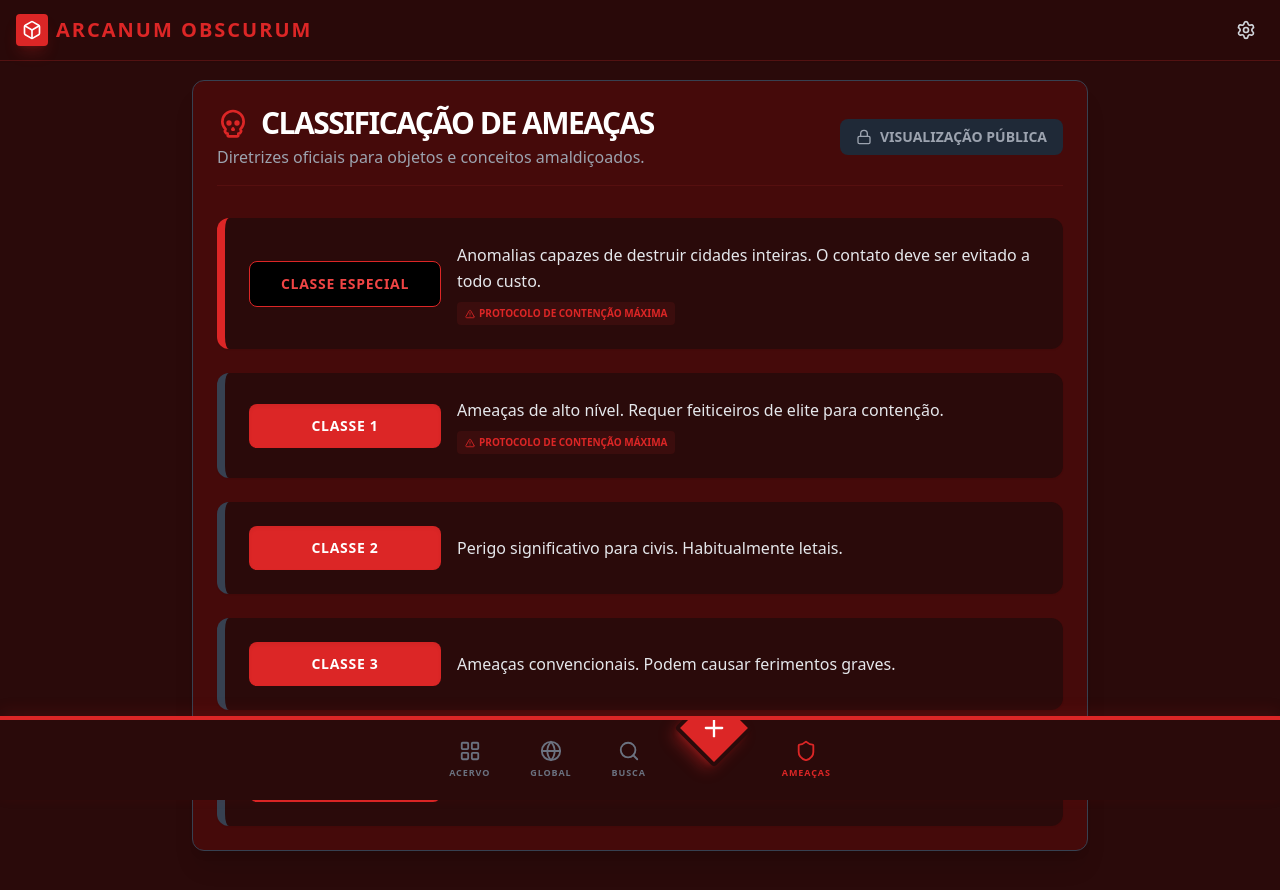
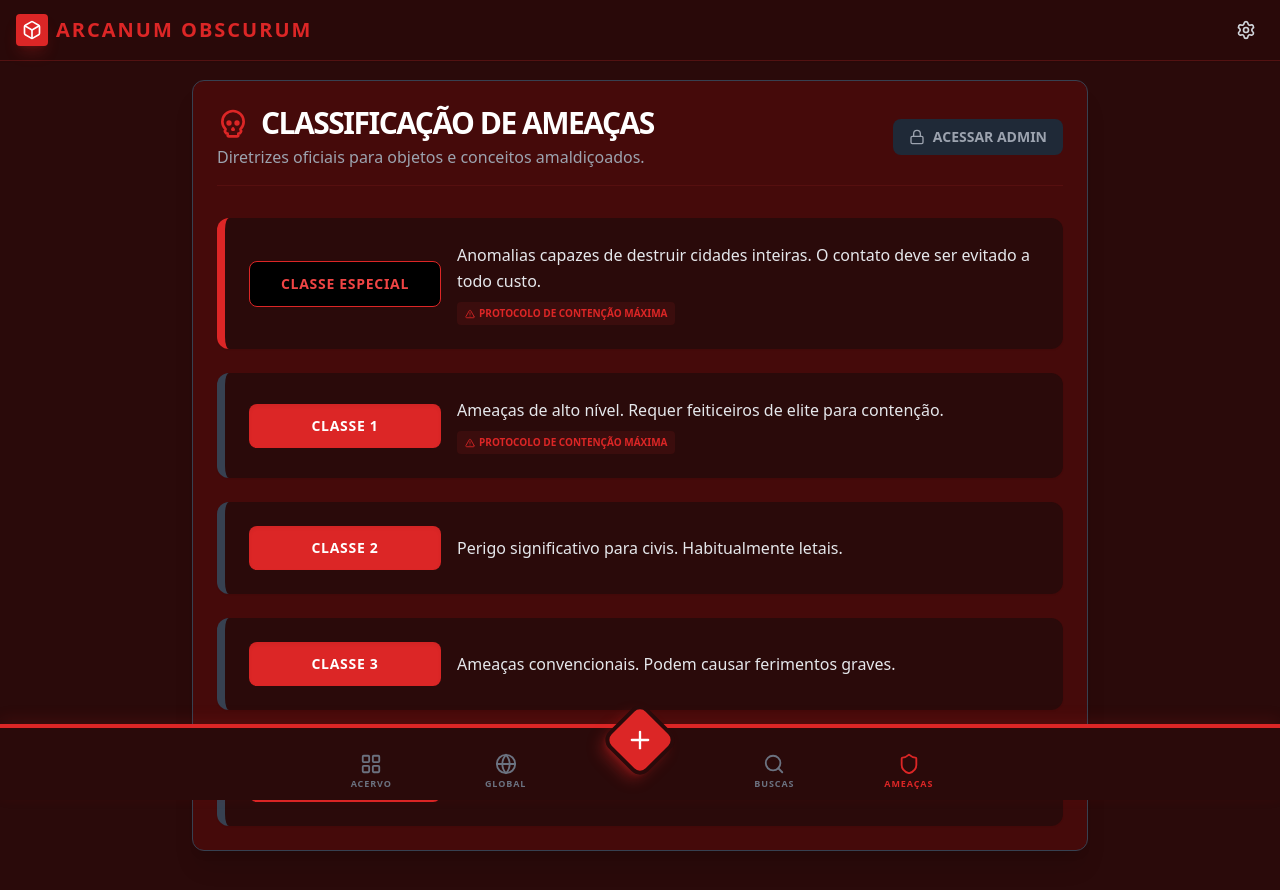
Before and after one commit to VLAD-Taps/Arcanum-Obscurum-site, a React (Vite) app: page / in a window 1280 px wide. Both pictures are taken after a click on the button "AMEAÇAS". Shown: the top 890 px of the page. Built offline with nearby package versions, Linux system fonts and the light colour scheme.

Commit message:
Centralização de botões, mudanças nas edições de admin

```diff
--- a/App.tsx
+++ b/App.tsx
@@ -309,33 +309,43 @@ function App() {
       />
 
       {/* Bottom Tab Bar (Red/White Theme) */}
-      <div className="fixed bottom-0 w-full bg-white dark:bg-void border-t-4 border-arcane-red py-3 px-1 flex justify-between items-center z-50 md:justify-center md:gap-6 shadow-[0_-5px_15px_rgba(220,38,38,0.1)] overflow-x-auto">
+      <div className="fixed bottom-0 w-full bg-white dark:bg-void border-t-4 border-arcane-red py-2 px-2 z-50 shadow-[0_-5px_15px_rgba(220,38,38,0.1)]">
+        <div className="grid grid-cols-5 items-end max-w-lg mx-auto md:max-w-2xl">
+          {/* 1. Acervo */}
           <NavButton
             active={activeTab === 'catalog'}
             onClick={() => setActiveTab('catalog')}
             icon={<LayoutGrid size={22} />}
             label="ACERVO"
           />
+
+          {/* 2. Global */}
           <NavButton
             active={activeTab === 'maps'}
             onClick={() => setActiveTab('maps')}
             icon={<Globe size={22} />}
             label="GLOBAL"
           />
+
+          {/* 3. Center ADD Button */}
+          <div className="flex justify-center relative -top-6">
+             <button
+               onClick={() => setActiveTab('add')}
+               className={`bg-arcane-red text-white w-14 h-14 rounded-xl flex items-center justify-center shadow-lg shadow-red-600/40 hover:scale-105 transition-transform rotate-45 border-4 border-white dark:border-void ${activeTab === 'add' ? 'ring-2 ring-red-400' : ''}`}
+             >
+               <Plus size={28} className="-rotate-45" />
+             </button>
+          </div>
+
+          {/* 4. Buscas */}
           <NavButton
             active={activeTab === 'search'}
             onClick={() => setActiveTab('search')}
             icon={<Search size={22} />}
-          label="BUSCA"
+            label="BUSCAS"
           />
-        <div className="relative -top-8 mx-2 flex-shrink-0">
-           <button
-             onClick={() => setActiveTab('add')}
-             className="bg-arcane-red text-white w-14 h-14 rounded flex items-center justify-center shadow-lg shadow-red-600/40 hover:scale-105 transition-transform rotate-45 border-4 border-white dark:border-void"
-           >
-             <Plus size={28} className="-rotate-45" />
-           </button>
-        </div>
+
+          {/* 5. Ameaças */}
           <NavButton
             active={activeTab === 'threats'}
             onClick={() => setActiveTab('threats')}
@@ -344,18 +354,19 @@ function App() {
           />
         </div>
       </div>
+    </div>
   );
 }
 
 const NavButton = ({ active, onClick, icon, label }: { active: boolean, onClick: () => void, icon: React.ReactNode, label: string }) => (
   <button
     onClick={onClick}
-    className={`flex flex-col items-center gap-1 transition-colors px-2 min-w-[50px] ${
+    className={`flex flex-col items-center justify-end gap-1 transition-colors h-12 pb-1 ${
       active ? 'text-arcane-red font-bold' : 'text-gray-400 dark:text-gray-500 hover:text-gray-600 dark:hover:text-gray-300'
     }`}
   >
     {icon}
-    <span className="text-[9px] font-black tracking-widest">{label}</span>
+    <span className="text-[9px] font-black tracking-widest leading-none">{label}</span>
   </button>
 );
 
--- a/components/ThreatLevels.tsx
+++ b/components/ThreatLevels.tsx
@@ -17,8 +17,23 @@ const ThreatLevels: React.FC = () => {
   const [editForm, setEditForm] = useState<Partial<ThreatLevel>>({});
 
   const toggleAdmin = () => {
-    setIsAdmin(!isAdmin);
-    setEditingId(null);
+    if (isAdmin) {
+      // Se já for admin, clica para sair (Logout)
+      setIsAdmin(false);
+      setEditingId(null);
+    } else {
+      // Se não for admin, pede a senha
+      // Timeout pequeno para garantir que a UI atualizou antes do prompt bloquear a thread
+      setTimeout(() => {
+        const password = window.prompt("INSIRA A CREDENCIAL DE SEGURANÇA (NÍVEL 5):");
+
+        if (password === '411521096') {
+          setIsAdmin(true);
+        } else if (password !== null) {
+          alert("ACESSO NEGADO. Protocolo de segurança ativado.");
+        }
+      }, 50);
+    }
   };
 
   const startEdit = (level: ThreatLevel) => {
@@ -32,9 +47,9 @@ const ThreatLevels: React.FC = () => {
   };
 
   return (
-    <div className="h-full overflow-y-auto p-6 bg-white dark:bg-void-light rounded-xl shadow-xl border border-gray-200 dark:border-gray-700">
+    <div className="min-h-full p-6 bg-white dark:bg-void-light rounded-xl shadow-xl border border-gray-200 dark:border-gray-700 relative">
 
-      <div className="flex justify-between items-center mb-8 border-b border-gray-200 dark:border-red-900/30 pb-4">
+      <div className="flex justify-between items-center mb-8 border-b border-gray-200 dark:border-red-900/30 pb-4 sticky top-0 bg-white dark:bg-void-light z-10">
         <div>
            <h2 className="text-3xl font-black text-gray-900 dark:text-white uppercase tracking-tighter flex items-center gap-3">
              <Skull className="text-arcane-red w-8 h-8" />
@@ -44,15 +59,16 @@ const ThreatLevels: React.FC = () => {
         </div>
 
         <button
+          type="button"
           onClick={toggleAdmin}
-          className={`flex items-center gap-2 px-4 py-2 rounded-lg font-bold text-sm transition-all ${
+          className={`flex items-center gap-2 px-4 py-2 rounded-lg font-bold text-sm transition-all cursor-pointer relative z-20 ${
             isAdmin
-              ? 'bg-arcane-red text-white shadow-lg shadow-red-500/30'
-              : 'bg-gray-200 dark:bg-gray-800 text-gray-600 dark:text-gray-400'
+              ? 'bg-arcane-red text-white shadow-lg shadow-red-500/30 hover:bg-red-700'
+              : 'bg-gray-200 dark:bg-gray-800 text-gray-600 dark:text-gray-400 hover:bg-gray-300 dark:hover:bg-gray-700'
           }`}
         >
           {isAdmin ? <Unlock size={16} /> : <Lock size={16} />}
-          {isAdmin ? 'MODO ADMIN ATIVO' : 'VISUALIZAÇÃO PÚBLICA'}
+          {isAdmin ? 'MODO ADMIN (ATIVO)' : 'ACESSAR ADMIN'}
         </button>
       </div>
 
@@ -67,24 +83,27 @@ const ThreatLevels: React.FC = () => {
             }`}
             style={{ borderLeftColor: editingId !== level.id && level.grade.includes('Especial') ? '#dc2626' : undefined }}
           >
+            {/* O botão de edição só aparece se for Admin */}
             {isAdmin && editingId !== level.id && (
               <button
+                type="button"
                 onClick={() => startEdit(level)}
-                className="absolute top-4 right-4 text-gray-400 hover:text-arcane-red"
+                className="absolute top-4 right-4 text-gray-400 hover:text-arcane-red p-2"
+                title="Editar Registro"
               >
                 <Edit2 size={18} />
               </button>
             )}
 
             {editingId === level.id ? (
-              <div className="space-y-4">
+              <div className="space-y-4 animate-in fade-in">
                  <div>
                    <label className="block text-xs font-bold text-gray-500 uppercase mb-1">Nome da Classe</label>
                    <input
                      type="text"
                      value={editForm.grade || ''}
                      onChange={(e) => setEditForm({...editForm, grade: e.target.value})}
-                     className="w-full p-2 border rounded bg-white dark:bg-gray-900 dark:text-white dark:border-gray-700"
+                     className="w-full p-2 border rounded bg-white dark:bg-gray-900 dark:text-white dark:border-gray-700 focus:ring-1 focus:ring-arcane-red outline-none"
                    />
                  </div>
                  <div>
@@ -92,12 +111,25 @@ const ThreatLevels: React.FC = () => {
                    <textarea
                      value={editForm.description || ''}
                      onChange={(e) => setEditForm({...editForm, description: e.target.value})}
-                     className="w-full p-2 border rounded bg-white dark:bg-gray-900 dark:text-white dark:border-gray-700 h-24"
+                     className="w-full p-2 border rounded bg-white dark:bg-gray-900 dark:text-white dark:border-gray-700 h-24 focus:ring-1 focus:ring-arcane-red outline-none"
                    />
                  </div>
-                 <div className="flex justify-end gap-2">
-                   <button onClick={() => setEditingId(null)} className="p-2 text-gray-500"><X size={20}/></button>
-                   <button onClick={saveEdit} className="flex items-center gap-2 px-4 py-2 bg-green-600 text-white rounded font-bold"><Save size={16}/> Salvar</button>
+                 {/* O botão de Salvar só existe dentro deste bloco, que só abre se for Admin */}
+                 <div className="flex justify-end gap-2 pt-2">
+                   <button
+                    type="button"
+                    onClick={() => setEditingId(null)}
+                    className="p-2 text-gray-500 hover:bg-gray-100 dark:hover:bg-gray-800 rounded"
+                   >
+                     <X size={20}/>
+                   </button>
+                   <button
+                    type="button"
+                    onClick={saveEdit}
+                    className="flex items-center gap-2 px-4 py-2 bg-green-600 hover:bg-green-700 text-white rounded font-bold shadow-lg shadow-green-500/20"
+                   >
+                     <Save size={16}/> SALVAR ALTERAÇÕES
+                   </button>
                  </div>
               </div>
             ) : (
@@ -127,9 +159,10 @@ const ThreatLevels: React.FC = () => {
       </div>
 
       {isAdmin && (
-        <div className="mt-8 p-4 bg-yellow-50 dark:bg-yellow-900/10 border border-yellow-200 dark:border-yellow-700 rounded text-center">
-           <p className="text-sm text-yellow-800 dark:text-yellow-500 font-semibold">
-             Você está logado como Administrador. Todas as alterações são registradas nos arquivos akashicos.
+        <div className="mt-8 p-4 bg-yellow-50 dark:bg-yellow-900/10 border border-yellow-200 dark:border-yellow-700 rounded text-center animate-in slide-in-from-bottom-5">
+           <p className="text-sm text-yellow-800 dark:text-yellow-500 font-semibold flex items-center justify-center gap-2">
+             <Unlock size={14} />
+             SESSÃO ADMINISTRATIVA ATIVA. ALTERAÇÕES PERMITIDAS.
            </p>
         </div>
       )}
```
Lines whose indentation alone changed are shown as unchanged.
